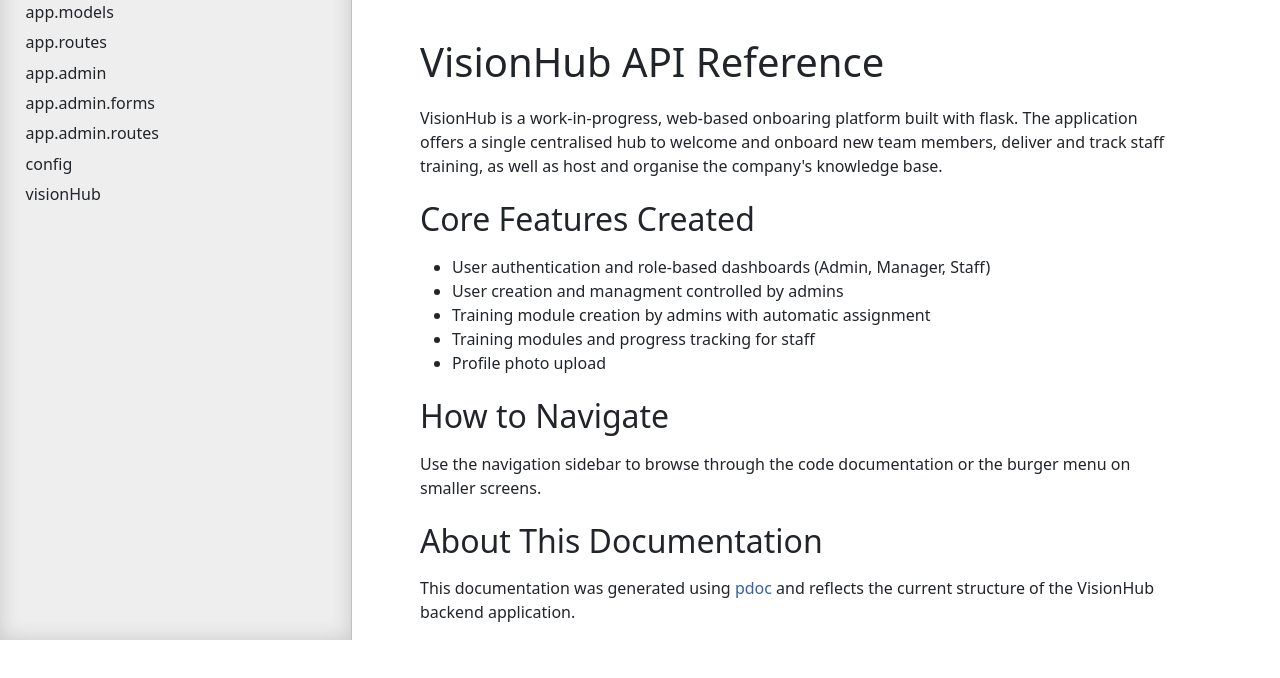
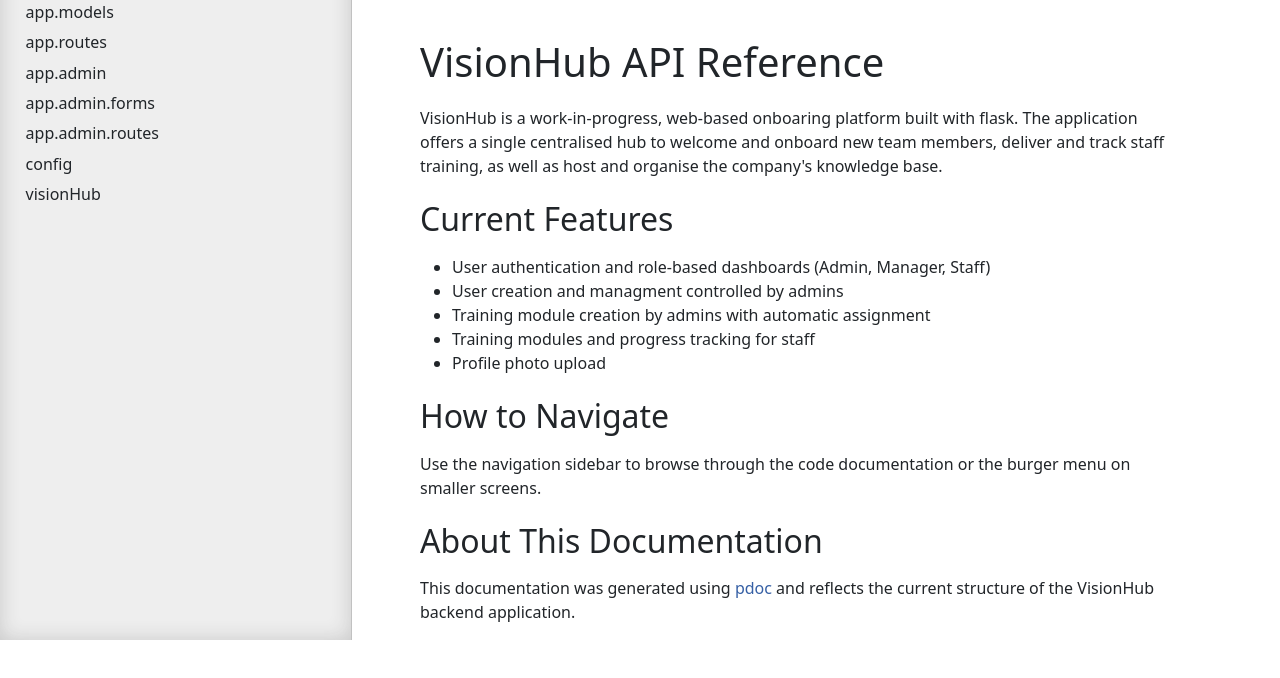
Before and after one commit to Alanna-Mc/vision-hub, a plain HTML site: page docs/index.html in a window 1280 px wide. Shown: the part 160-838 px from the top of the page. Drawn offline with Linux system fonts and the light colour scheme.

```diff
--- a/docs/index.html
+++ b/docs/index.html
@@ -48,7 +48,7 @@
         onboard new team members, deliver and track staff training, as well as
         host and organise the company's knowledge base.
         </p>
-        <h2>Core Features Created</h2>
+        <h2>Current Features</h2>
         <ul>
             <li>User authentication and role-based dashboards (Admin, Manager, Staff)</li>
             <li>User creation and managment controlled by admins</li>
```
Also changed, not shown: 1 other file.
